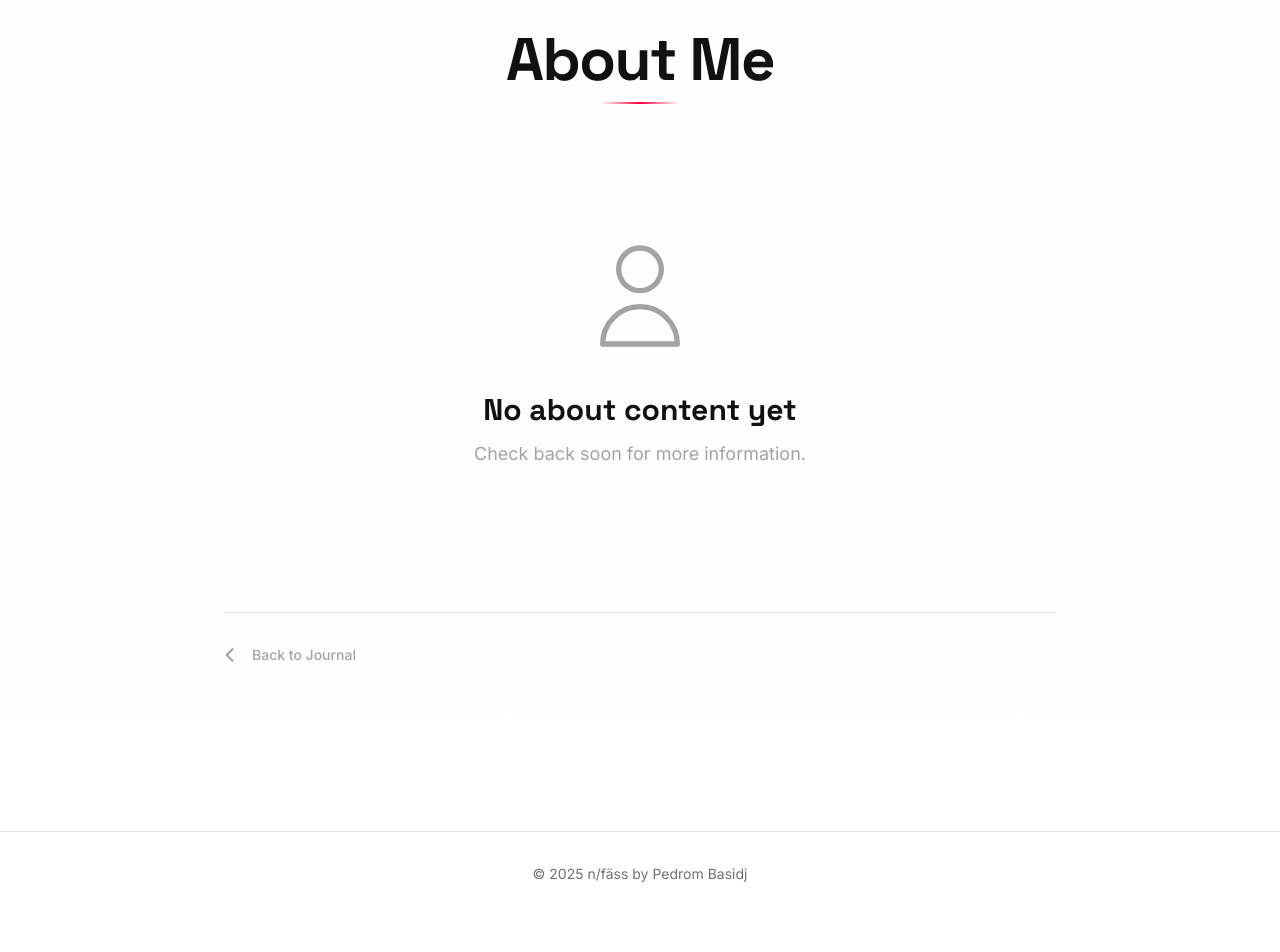
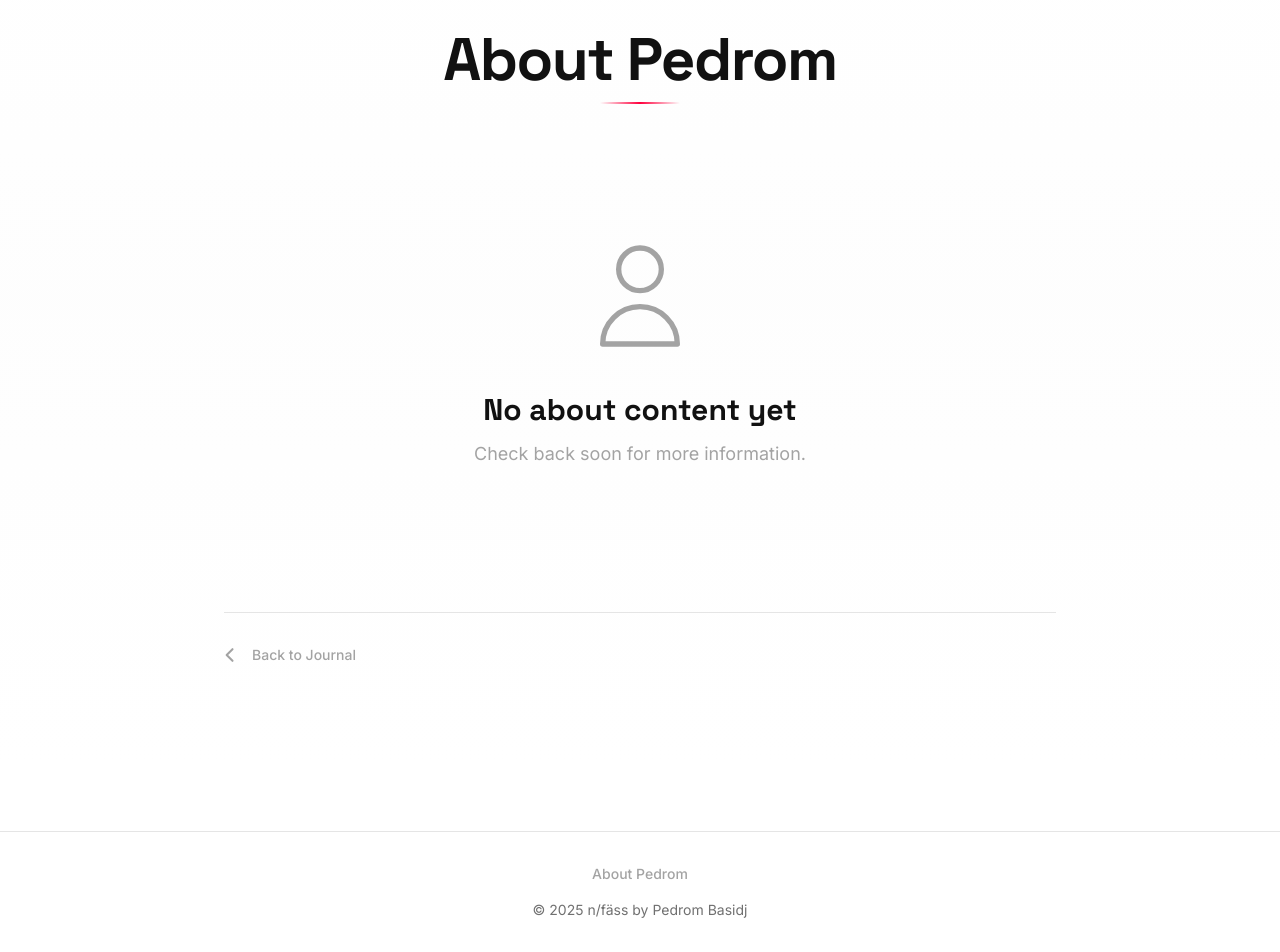
Before and after one commit to xingexu/nfasspedrom, a Next.js app: page /about in a window 1280 px wide. Shown: the part 164-1116 px from the top of the page. Before the commit the page ends 1080 px from the top, so only its background shows below. Built offline with nearby package versions, Linux system fonts and the light colour scheme; no server answers; the database is empty.

Commit message:
Change 'About Me' to 'About Pedrom' and move About link to footer

```diff
--- a/app/about/page.tsx
+++ b/app/about/page.tsx
@@ -21,7 +21,7 @@ export default async function AboutPage() {
         <div className="mb-12 text-center animate-fade-in">
           <div className="inline-block mb-4">
             <h1 className="text-5xl md:text-6xl font-bold text-text mb-3 tracking-tight" style={{ fontFamily: 'var(--font-heading)' }}>
-              About Me
+              About Pedrom
             </h1>
             <div className="w-20 h-0.5 bg-gradient-to-r from-transparent via-primary to-transparent mx-auto"></div>
           </div>
@@ -57,7 +57,7 @@ export default async function AboutPage() {
             </h2>
             {isLoggedIn ? (
               <p className="text-text-muted text-lg mb-8 max-w-md mx-auto">
-                Log in as an admin to add your about me content.
+                Log in as an admin to add your about content.
               </p>
             ) : (
               <p className="text-text-muted text-lg mb-8 max-w-md mx-auto">
@@ -87,7 +87,7 @@ export default async function AboutPage() {
                   d="M11 5H6a2 2 0 00-2 2v11a2 2 0 002 2h11a2 2 0 002-2v-5m-1.414-9.414a2 2 0 112.828 2.828L11.828 15H9v-2.828l8.586-8.586z"
                 />
               </svg>
-              <span>Edit About Me</span>
+              <span>Edit About Pedrom</span>
             </Link>
           </div>
         )}
--- a/app/admin/about/page.tsx
+++ b/app/admin/about/page.tsx
@@ -92,7 +92,7 @@ export default function AboutEditorPage() {
         {/* Header */}
         <div className="mb-8">
           <h1 className="text-4xl md:text-5xl font-bold text-text mb-4 leading-tight" style={{ fontFamily: 'var(--font-heading)' }}>
-            Edit About Me
+            Edit About Pedrom
           </h1>
           <div className="w-16 h-0.5 bg-primary"></div>
         </div>
@@ -101,7 +101,7 @@ export default function AboutEditorPage() {
           {/* Content editor */}
           <div>
             <label className="block text-sm font-medium text-text-muted mb-2">
-              About Me Content
+              About Pedrom Content
             </label>
             <div className="border border-neutral-200 rounded-lg p-4 bg-white focus-within:border-primary transition-all min-h-[400px]">
               <TipTapEditor content={content} onChange={setContent} />
@@ -135,7 +135,7 @@ export default function AboutEditorPage() {
               disabled={saving}
               className="px-8 py-2.5 bg-primary text-white rounded-lg hover:opacity-90 transition-opacity font-medium disabled:opacity-50 disabled:cursor-not-allowed"
             >
-              {saving ? 'Saving...' : 'Save About Me'}
+              {saving ? 'Saving...' : 'Save About Pedrom'}
             </button>
           </div>
         </form>
--- a/app/page.tsx
+++ b/app/page.tsx
@@ -28,14 +28,8 @@ export default async function Home() {
             <div className="w-20 h-0.5 bg-gradient-to-r from-transparent via-primary to-transparent mx-auto"></div>
           </div>
 
-          {/* Login/Logout Button and Navigation */}
-          <div className="flex justify-center items-center gap-4">
-            <Link
-              href="/about"
-              className="text-text-muted hover:text-primary transition-colors text-sm font-medium"
-            >
-              About
-            </Link>
+          {/* Login/Logout Button */}
+          <div className="flex justify-center">
             {isLoggedIn ? (
               <LogoutButton />
             ) : (
--- a/components/ConditionalFooter.tsx
+++ b/components/ConditionalFooter.tsx
@@ -6,9 +6,6 @@ import Footer from './Footer'
 export default function ConditionalFooter() {
   const pathname = usePathname()
 
-  if (pathname === '/' || pathname === '/blog') {
-    return null
-  }
-
+  // Show footer on all pages
   return <Footer />
 }
--- a/components/Footer.tsx
+++ b/components/Footer.tsx
@@ -1,10 +1,20 @@
+import Link from 'next/link'
+
 export default function Footer() {
   return (
     <footer className="border-t border-muted-border mt-16 py-8">
       <div className="max-w-5xl mx-auto px-6">
-        <p className="text-text/60 text-sm text-center">
-          © {new Date().getFullYear()} n/fäss by Pedrom Basidj
-        </p>
+        <div className="flex flex-col items-center gap-4">
+          <Link
+            href="/about"
+            className="text-text-muted hover:text-primary transition-colors text-sm font-medium"
+          >
+            About Pedrom
+          </Link>
+          <p className="text-text/60 text-sm text-center">
+            © {new Date().getFullYear()} n/fäss by Pedrom Basidj
+          </p>
+        </div>
       </div>
     </footer>
   )
```
